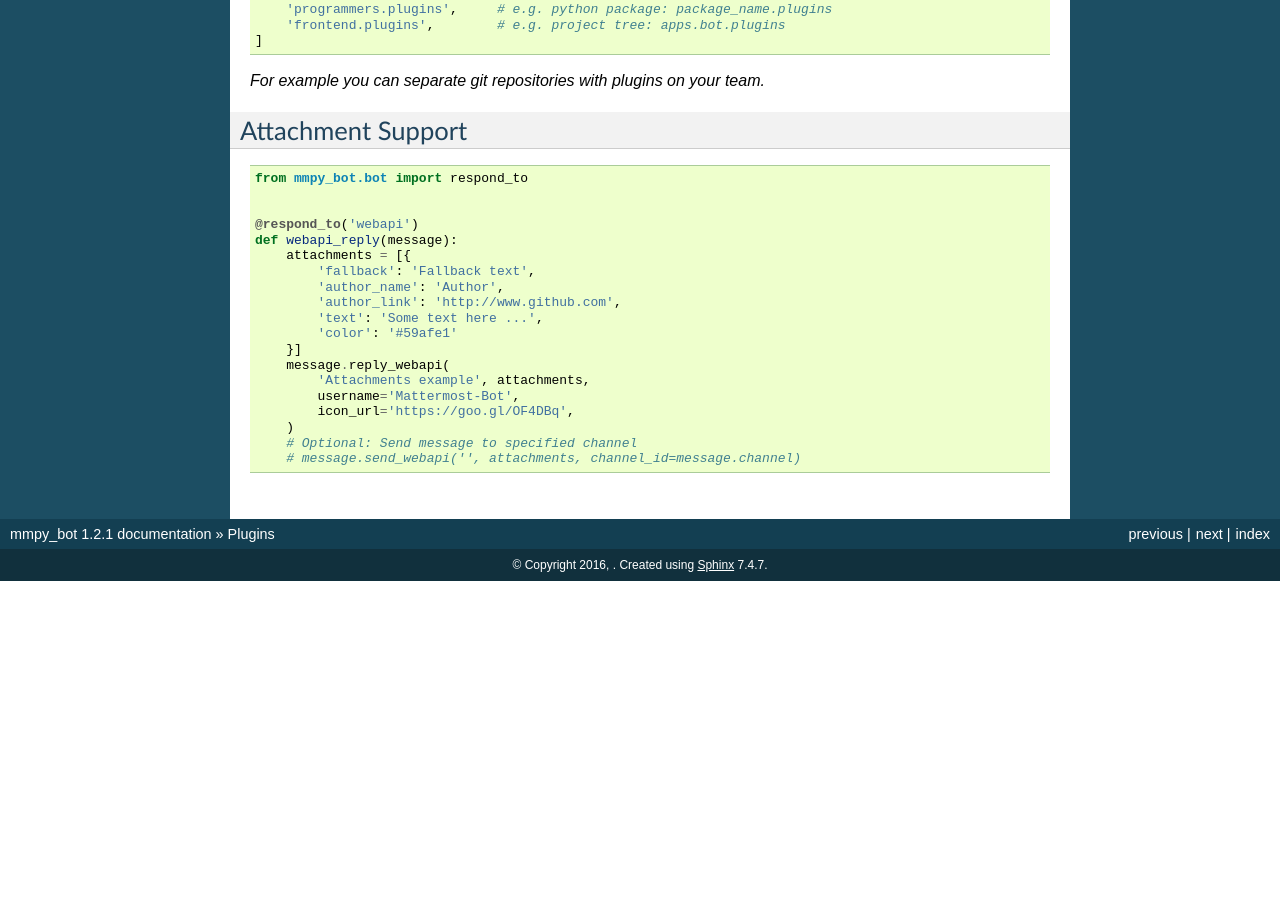
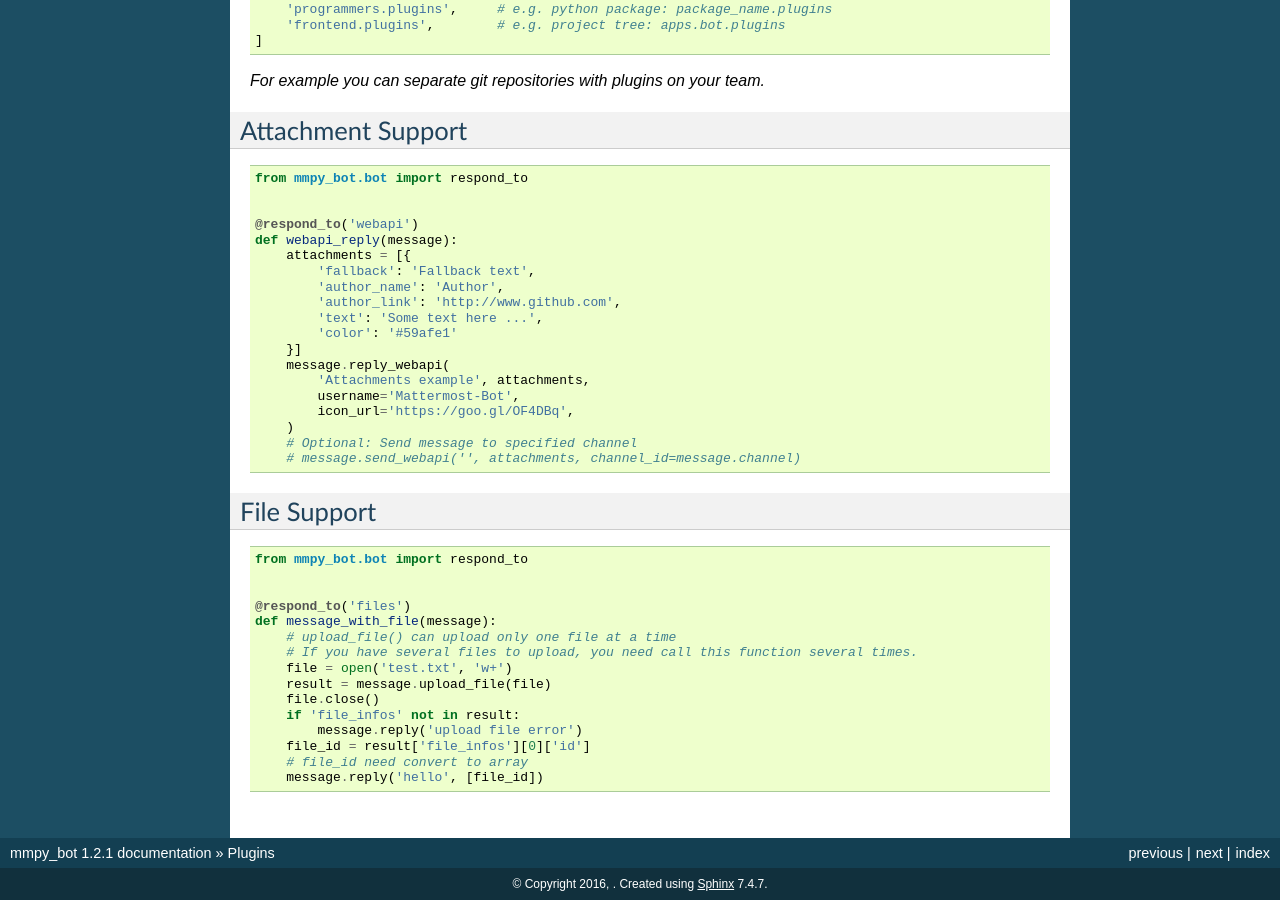
Before and after one commit to attzonko/mmpy_bot, a Sphinx documentation site: the page built from docs/plugins.rst, in a window 1280 px wide and 900 px high, scrolled down 1152 px. Built offline with Sphinx 7.4.7, drawn with Linux system fonts in a browser that asks for light colours; before the commit the page ends 1733 px from its top, so only the background shows below that.

Commit message:
update docs

```diff
--- a/AUTHORS.rst
+++ b/AUTHORS.rst
@@ -10,6 +10,7 @@ Development Lead
 Contributors
 ------------
 * Victor Hu <selain@nature.ee.ncku.edu.tw>
+* tgly307 <tgly307@163.com>
 
 Past Contributors
 ------------------
--- a/docs/decorators.rst
+++ b/docs/decorators.rst
@@ -11,7 +11,7 @@ Allowed users::
 
 
     @respond_to('^is-allowed$')
-    @allowed_users('admin', 'root')
+    @allowed_users('admin', 'root', 'root@admin.com')
     def access_allowed(message):
         message.reply('Access is allowed')
 
@@ -36,8 +36,8 @@ Real case
 For example we have some users on our chat. We want allow some functionality
 to some users. We can create constants with allowed users on bot settings::
 
-    ADMIN_USERS = ['admin', 'root']
-    SUPPORT_USERS = ['mike', 'nick']
+    ADMIN_USERS = ['admin', 'root', 'root@admin.com']
+    SUPPORT_USERS = ['mike', 'nick', 'nick@nick-server.com']
 
 
 So now we can close access to some functions on plugins::
--- a/docs/demo_installation.rst
+++ b/docs/demo_installation.rst
@@ -25,7 +25,7 @@ Install stable package from PyPi::
 Create settings file `mmpy_bot_settings.py` with the following lines::
 
     DEBUG = True
-    BOT_URL = 'http://mm.example.com:8065/api/v3'
+    BOT_URL = 'http://mm.example.com:8065/api/v4'
     BOT_LOGIN = '<BOT_EMAIL>'
     BOT_PASSWORD = '<BOT_PASSWORD>'
     BOT_TEAM = '<TEAM>'
--- a/docs/plugins.rst
+++ b/docs/plugins.rst
@@ -104,3 +104,25 @@ Attachment Support
         )
         # Optional: Send message to specified channel
         # message.send_webapi('', attachments, channel_id=message.channel)
+
+
+File Support
+------------------
+
+.. code-block:: python
+
+    from mmpy_bot.bot import respond_to
+
+
+    @respond_to('files')
+    def message_with_file(message):
+        # upload_file() can upload only one file at a time
+        # If you have several files to upload, you need call this function several times.
+        file = open('test.txt', 'w+')
+        result = message.upload_file(file)
+        file.close()
+        if 'file_infos' not in result:
+            message.reply('upload file error')
+        file_id = result['file_infos'][0]['id']
+        # file_id need convert to array
+        message.reply('hello', [file_id])
--- a/docs/settings.rst
+++ b/docs/settings.rst
@@ -17,7 +17,7 @@ Settings
     PLUGINS_ONLY_DOC_STRING = False
 
     # Basic configuration
-    BOT_URL = 'http://mm.example.com/api/v3'
+    BOT_URL = 'http://mm.example.com/api/v4'
     BOT_LOGIN = 'bot@example.com'
     BOT_PASSWORD = None
     BOT_TEAM = 'devops'
--- a/docs/usage.rst
+++ b/docs/usage.rst
@@ -8,7 +8,7 @@ Basic
 
 Register new user on Mattermost. Copy email/password/team and url into ``mmpy_bot_settings.py`` file::
 
-    BOT_URL = 'http://<mm.example.com>/api/v3'  # with 'http://' and with '/api/v3' path
+    BOT_URL = 'http://<mm.example.com>/api/v4'  # with 'http://' and with '/api/v4' path
     BOT_LOGIN = '<bot-email-address>'
     BOT_PASSWORD = '<bot-password>'
     BOT_TEAM = '<your-team>'
```
Also changed, not shown: README.md (+22 -0 lines).
